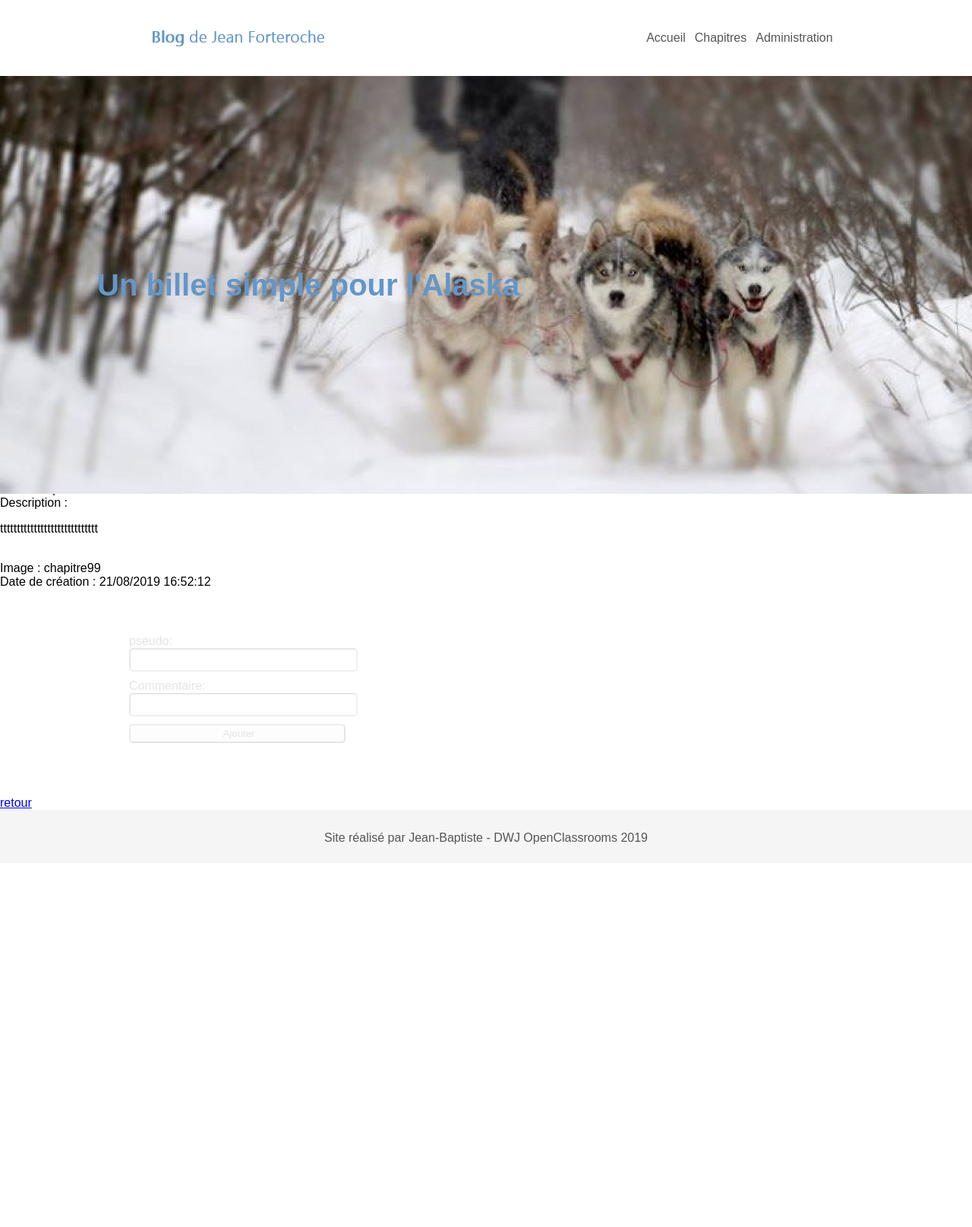
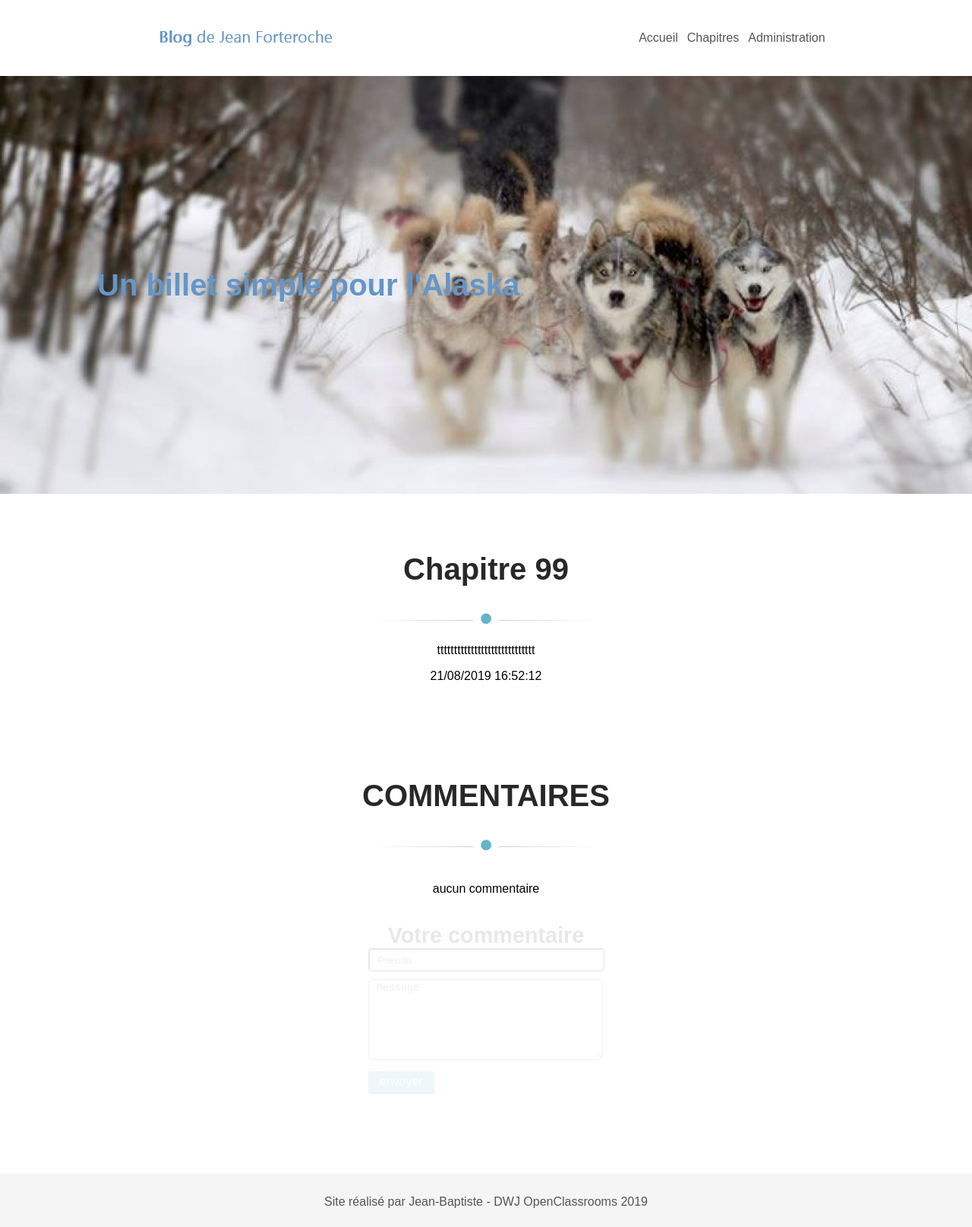
Before and after one commit to Jean-Baptiste1/P4_Blog_ecrivain, a PHP site: page /index.php?pages=frontEnd&chapitre=24 in a window 1280 px wide. Shown: the whole page at 76% size. Before the commit the page ends 1111 px from the top, so only its background shows below. Run offline with PHP 8.4, Linux system fonts and the light colour scheme; data comes from the database, SQL or seed files in the repository; some libraries are stand-ins or nearby versions.

Commit message:
Modification de l'apparence du frontend

```diff
--- a/assets/css/stylesheet.css
+++ b/assets/css/stylesheet.css
@@ -10,7 +10,7 @@
 }
 
 body { /* La police de caractere */
-    font-family: 'glyphicons-halflings-regular', arial;
+    font-family: 'glyphicons-halflings-regular', arial, serif;
     margin: 0;
     width: 100%;
 }
@@ -26,11 +26,14 @@
     transition: all 0.8s ease;
 }
 
+ul {
+    padding: 0;
+}
+
 #lisere {
     width: auto;
-    background:#FAFAFA;
     box-shadow: 0 0 50px #555;
-    background-repeat: no-repeat;
+    background: #FAFAFA no-repeat;
 }
 
 /*----------*/
@@ -203,7 +206,6 @@
 #BodyServices {
     display: flex;
     margin: auto;
-    padding-bottom: 79px;
 }
 
 /* Espace entre image + texte et Nos chapitres */
@@ -214,7 +216,6 @@
 
 /* Centrer l'image + texte */
 .TextServices {
-    margin-left : 20px;
     max-width: 700px;
 }
 
@@ -226,6 +227,7 @@
 /* Espace entre les texte */
 .DervicesDescription {
     display: flex;
+    text-align: center;
 }
 
 /* Mise en place du logo rond gris */
@@ -340,7 +342,7 @@
 }
 
 figcaption a {
-    padding: 0px 6px;
+    padding: 0 6px;
     text-decoration: none;
     color: #ffffff;
 }
@@ -370,39 +372,31 @@
 
 #contact {
     position: relative;
-    height: 550px;
+    height: 350px;
 }
 
-#ContactConteneur, #Maps {
-    position: absolute;
-    width: 100%;
-    height: 550px;
-}
-
-/* le bleu de la carte */
 #ContactConteneur {
-    background-color: rgba(100,180,200, .5);
     display: flex;
-    align-items: center;
-    justify-content: flex-end;
+    justify-content: center;
 }
 
 /* rectangle de contact */
 form {
-    width: 300px;
-    height: 75%;
-    margin: 40px 150px;
+    width: 310px;
+    height: 45%;
+    margin: auto;
     border-radius: 5px;
-    padding: 20px; padding-right:20px;
+    padding: 20px;
     background-color: rgba(250,250,250, .8);
     opacity: 10%
 }
 
 /* remonter les textes */
 form h2 {
-    padding: 0px;
-    margin: 0px;
+    padding: 0;
+    margin: 0;
     font-size: 180%;
+    text-align: center;
 }
 
 /* contoure bleu bontou envoyer */
@@ -462,8 +456,6 @@
 
 header nav a:hover, header nav .active {
     border-top: 3px solid rgb(92,173,211);
-    border-top-width: 3px;
-    border-top-style: solid;
     border-top-color: rgb(92, 173, 211);
     padding-top: 38px;
 }
@@ -494,7 +486,7 @@
         position: fixed;
         display:table-cell;
         z-index:100;
-        bottom:0px;
+        bottom:0;
         padding-left: 1px;
     }
 
@@ -503,9 +495,6 @@
         flex-direction: column;
         height: 300px;
         border-bottom: 3px solid #b1b1b1;
-        border-bottom-style: solid;
-
-
     }
     #LogoWebAgency img {
         height: 145px;
@@ -551,6 +540,7 @@
         font-size: 40px;
         top: -40px;
     }
+
     .AlbumProjets {
         font-size: 23px;
     }
@@ -581,12 +571,9 @@
         top: 55px;
     }
 
-
-
     #ServicesConteneur {
         font-size: 40px;
     }
-
 
     .DervicesDescription {
         flex-direction: column;
@@ -624,7 +611,6 @@
         height:1300px;
     }
 
-
     input[type="text"], textarea {
         padding: 0 10px;
         height: 100px;
@@ -637,24 +623,20 @@
 
     textarea {
         height: 165px;
-        font-family: 'glyphicons-halflings-regular', arial;
     }
 
     .bouton {
         font-size: 55px;
     }
 
-
     #ContactConteneur, #Maps {
         height:1300px;
     }
 
     form {
-        margin: auto;
         width: 80%;
         height:max-content;
-        margin-top: 100px;
-
+        margin: 100px auto auto;
     }
 
     #footer {
--- a/view/frontEnd/voirChapitre.php
+++ b/view/frontEnd/voirChapitre.php
@@ -1,43 +1,76 @@
-    <div>
-        <!-- Affiche chapitre -->
-	<?php
-    echo '<br>titre :  '.$chapitre->getTitre().'<br>';
-	echo 'Description :  '.$chapitre->getContenu().'<br>';
-    echo 'Image :  '.$chapitre->getImage().'<br>';
-	echo 'Date de création :  '.$chapitre->getDateAjout().'<br>';
-	?>
-    </div>
-<?php
-    //Affichage des commentaires et des signalements
-    if (null!==($chapitre->getListCommentaire())) {
-    ?>
-    <div>
-        <ul>
-            <li>
-                Pseudo | Date | Commentaire
-            </li>
+    <!-- Chapitre -->
+    <section id="services">
+        <div id="ServicesConteneur">
+            <!-- Les services header -->
+            <div class="HeaderSection">
+                <h2><?=$chapitre->getTitre()?></h2>
+                <i class="fa fa-circle" aria-hidden="true"></i>
+                <hr>
+                <p><?=$chapitre->getContenu()?></p>
+                <p><?=$chapitre->getDateAjout()?></p>
+            </div>
+        </div>
+    </section>
+
+    <!-- Les commentaires -->
+    <section id="services">
+        <div id="ServicesConteneur">
+            <!-- Les services header -->
+            <div class="HeaderSection">
+                <h2>COMMENTAIRES</h2>
+                <i class="fa fa-circle" aria-hidden="true"></i>
+                <hr>
+            </div>
             <?php
+            //Affichage des commentaires et des signalements
+            if (null!==($chapitre->getListCommentaire())) {
+            ?>
+            <!-- Commentaires -->
+            <?php
+            foreach ($chapitre->getListCommentaire() as $commentaire) { ?>
+                <div id="BodyServices">
+                <ul >
+                    <li class="DervicesDescription">
+                        <div class="TextServices">
+                            <p><?=$commentaire->getPseudo()?></p>
+                            <p><h3><?=$commentaire->getContenu()?></h3></p>
+                            <p><?=$commentaire->getDateAjout()?></p>
 
-                foreach ($chapitre->getListCommentaire() as $commentaire) {
-                    echo '<li>' . $commentaire->getPseudo() . '
-			            | ' . $commentaire->getContenu() . ' | ' . $commentaire->getDateAjout() . '</li>';
+        <?php if ($commentaire->getSignalement()) { ?>
+                            <p>Commentaire déjà signalé</p>
+        <?php } else
+              { ?>
+                  <p><a href="index.php?pages=frontEnd&action=activerSignalement&chapitre=<?=$chapitre->getId()?>&commentaire=<?=$commentaire->getId()?>">Signaler</a></p>
+        <?php } ?>
+                        </div>
+                    </li>
+                </ul>
+            </div>
 
-                    if ($commentaire->getSignalement()) {
-                        echo 'déjà signalé';
-                    } else
-                    {
-                      echo '<div><a href="index.php?pages=frontEnd&action=activerSignalement&chapitre='.$chapitre->getId().'&commentaire='.$commentaire->getId().'">Signaler</a></div>';
-                    };
-                }
-            ?>
-        </ul>
-    </div>
-    <?php   } ?>
-    <div> <!-- Ajouter un commentaire -->
-        <?php echo'<form action="index.php?pages=frontEnd&chapitre='.$chapitre->getId().'&action=ajouterCommentaire" method="post">'; ?>
-            pseudo:<br>
-            <input type="text" name="pseudo" value=""><br>
-            Commentaire:<br>
-            <input type="text" name="contenu" value=""><br>
-            <input type="submit" value="Ajouter">
-        </form><a href="index.php">retour</a></div>
+                  <?php  }  ?>
+            <?php   } else {?>
+            <div id="BodyServices">
+                <ul >
+                    <li class="DervicesDescription">
+                        <div class="TextServices">
+                            aucun commentaire
+                        </div>
+                    </li>
+                </ul>
+            </div>
+            <?php } ?>
+        </div>
+    </section>
+
+
+    <!-- Envoyer un commentaire -->
+    <section id="contact">
+        <div id="ContactConteneur">
+           <form id="formulaire" action="index.php?pages=frontEnd&chapitre=<?=$chapitre->getId()?>&action=ajouterCommentaire#services" method="post">
+            <h2>Votre commentaire</h2>
+                <input type="text" name="pseudo" placeholder="Pseudo"/>
+                <textarea id="commentaire" name="contenu" placeholder="Message"></textarea>
+               <p><a href="#" class="bouton" onclick="document.getElementById('formulaire').submit();">envoyer</a></p>
+            </form>
+        </div>
+    </section>
--- a/view/template/template.php
+++ b/view/template/template.php
@@ -13,7 +13,7 @@
     <script src="/assets/js/tinymce/tinymce.min.js" type="text/javascript"></script>
     <script type="text/javascript">
         tinymce.init({
-            selector: 'textarea',
+            selector: 'textarea#backEnd',
             height: 500,
             menubar: false,
             plugins: [
@@ -34,7 +34,7 @@
 <header>
     <!-- Le logo -->
     <div id="LogoWebAgency">
-        <a href="#">
+        <a href="/">
             <img src="assets/images/logo.png" alt="Logo un billet simple pour l'Alaska">
         </a>
     </div>
@@ -43,7 +43,7 @@
         <ul>
             <input id="nav">
             <li><a class="" href="/">Accueil</a></li>
-            <li><a class="" href="#chapitres">Chapitres</a></li>
+            <li><a class="" href="/#chapitres">Chapitres</a></li>
             <li>
                 <?php
                 //Affiche un lien de déconnexion quand l'utilisateur est connécté
```
Also changed, not shown: view/backEnd/administration.php (+10 -7 lines), view/backEnd/authentification.php (+8 -13 lines), view/backEnd/gestionCommentaire.php (+13 -10 lines), view/frontEnd/accueil.php (+17 -9 lines), 1 other file.
